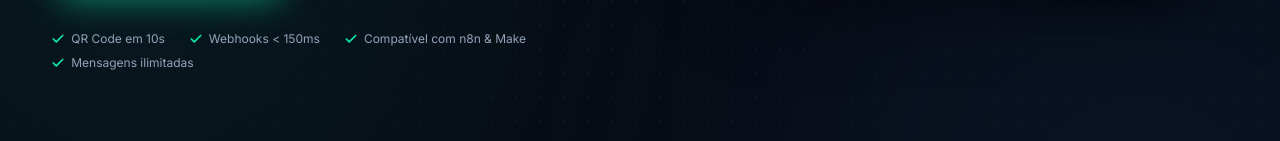
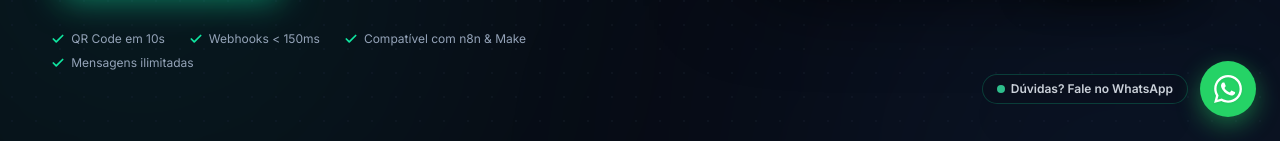
Before and after one commit to nsnexus/api_whatsapp, a React (Vite) app in the folder frontend/: page / in a window 1280 px wide. Shown: the part 659-800 px from the top of the page. Built offline with nearby package versions, Linux system fonts and the light colour scheme; no server answers.

Commit message:
feat(support): adicionar botao flutuante do WhatsApp (94991064043) com pulso e suporte na sidebar

```diff
--- a/frontend/src/components/landing/LandingPageView.tsx
+++ b/frontend/src/components/landing/LandingPageView.tsx
@@ -898,6 +898,32 @@
           }}
         />
       )}
+
+      {/* Botão Flutuante do WhatsApp */}
+      <a
+        href="https://wa.me/5594991064043?text=Ol%C3%A1!%20Vim%20pelo%20site%20da%20NexusAPI%20e%20gostaria%20de%20tirar%20uma%20d%C3%BAvida."
+        target="_blank"
+        rel="noopener noreferrer"
+        aria-label="Falar no WhatsApp com suporte da NexusAPI"
+        className="fixed bottom-6 right-6 z-50 flex items-center gap-3 group focus:outline-none select-none"
+      >
+        {/* Balão / Tooltip lateral que aparece suavemente */}
+        <span className="hidden sm:flex items-center gap-1.5 px-3.5 py-1.5 rounded-full bg-[#0b101e]/95 text-slate-200 text-xs font-semibold border border-emerald-500/30 shadow-2xl backdrop-blur-md transition-all duration-300 opacity-90 group-hover:opacity-100 group-hover:scale-105">
+          <span className="w-2 h-2 rounded-full bg-emerald-400 animate-pulse" />
+          Dúvidas? Fale no WhatsApp
+        </span>
+
+        {/* Botão circular oficial verde com pulso luminoso */}
+        <div className="relative w-14 h-14 rounded-full bg-[#25D366] hover:bg-[#20ba5a] text-white flex items-center justify-center shadow-[0_8px_25px_rgba(37,211,102,0.45)] transition-all duration-300 hover:scale-110 active:scale-95 group-hover:shadow-[0_10px_35px_rgba(37,211,102,0.65)]">
+          {/* Anel de pulso contínuo */}
+          <span className="absolute inset-0 rounded-full bg-[#25D366] opacity-35 animate-ping" />
+
+          {/* Ícone SVG oficial do WhatsApp */}
+          <svg className="w-7 h-7 fill-white relative z-10 drop-shadow-sm" viewBox="0 0 24 24">
+            <path d="M.057 24l1.687-6.163c-1.041-1.804-1.588-3.849-1.587-5.946.003-6.556 5.338-11.891 11.893-11.891 3.181.001 6.167 1.24 8.413 3.488 2.245 2.248 3.481 5.236 3.48 8.414-.003 6.557-5.338 11.892-11.893 11.892-1.99-.001-3.951-.5-5.688-1.448l-6.305 1.654zm6.597-3.807c1.676.995 3.276 1.591 5.392 1.592 5.448 0 9.886-4.434 9.889-9.885.002-5.462-4.415-9.89-9.881-9.892-5.452 0-9.887 4.434-9.889 9.884-.001 2.225.651 3.891 1.746 5.634l-.999 3.648 3.742-.981zm11.387-5.464c-.074-.124-.272-.198-.57-.347-.297-.149-1.758-.868-2.031-.967-.272-.099-.47-.149-.669.149-.198.297-.768.967-.941 1.165-.173.198-.347.223-.644.074-.297-.149-1.255-.462-2.39-1.475-.883-.788-1.48-1.761-1.653-2.059-.173-.297-.018-.458.13-.606.134-.133.297-.347.446-.521.151-.172.2-.296.3-.495.099-.198.05-.372-.025-.521-.075-.148-.669-1.611-.916-2.206-.242-.579-.487-.501-.669-.51l-.57-.01c-.198 0-.52.074-.792.372s-1.04 1.016-1.04 2.479 1.065 2.876 1.213 3.074c.149.198 2.095 3.2 5.076 4.487.709.306 1.263.489 1.694.626.712.226 1.36.194 1.872.118.571-.085 1.758-.719 2.006-1.413.248-.695.248-1.29.173-1.414z"/>
+          </svg>
+        </div>
+      </a>
     </div>
   );
 };
--- a/frontend/src/components/layout/Sidebar.tsx
+++ b/frontend/src/components/layout/Sidebar.tsx
@@ -305,6 +305,20 @@
 
       {/* Bottom Profile (Narciso Santos) */}
       <div className="p-4 border-t border-slate-800/80 space-y-3">
+        {/* Botão Suporte via WhatsApp */}
+        <a
+          href="https://wa.me/5594991064043?text=Ol%C3%A1!%20Preciso%20de%20ajuda%20no%20painel%20da%20NexusAPI."
+          target="_blank"
+          rel="noopener noreferrer"
+          className="w-full flex items-center justify-between px-3 py-2 rounded-xl text-xs font-semibold bg-[#25D366]/10 text-[#25D366] hover:bg-[#25D366]/20 border border-[#25D366]/20 transition-all group"
+        >
+          <span className="flex items-center gap-2">
+            <Smartphone className="w-4 h-4 text-[#25D366]" />
+            <span>Suporte WhatsApp</span>
+          </span>
+          <ExternalLink className="w-3.5 h-3.5 text-[#25D366] group-hover:translate-x-0.5 transition-transform" />
+        </a>
+
         {/* Botão Ver Landing Page */}
         <button
           type="button"
```
